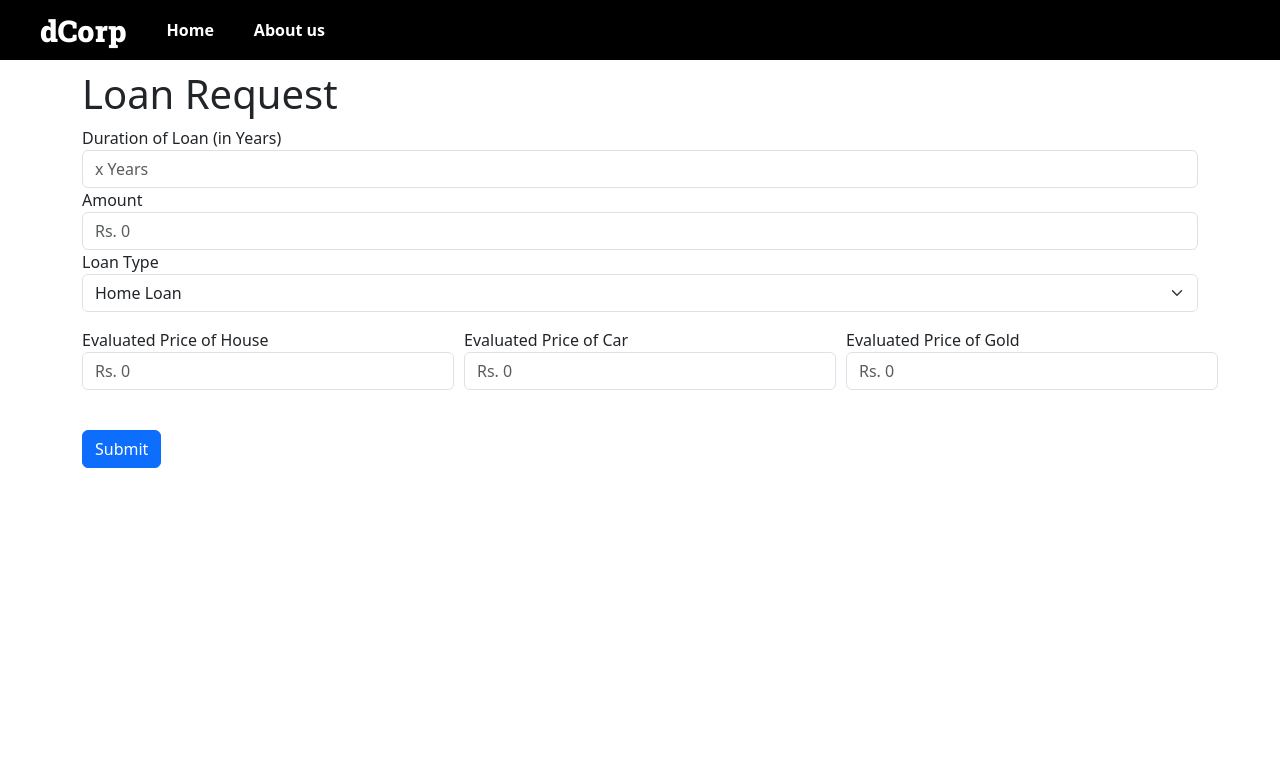
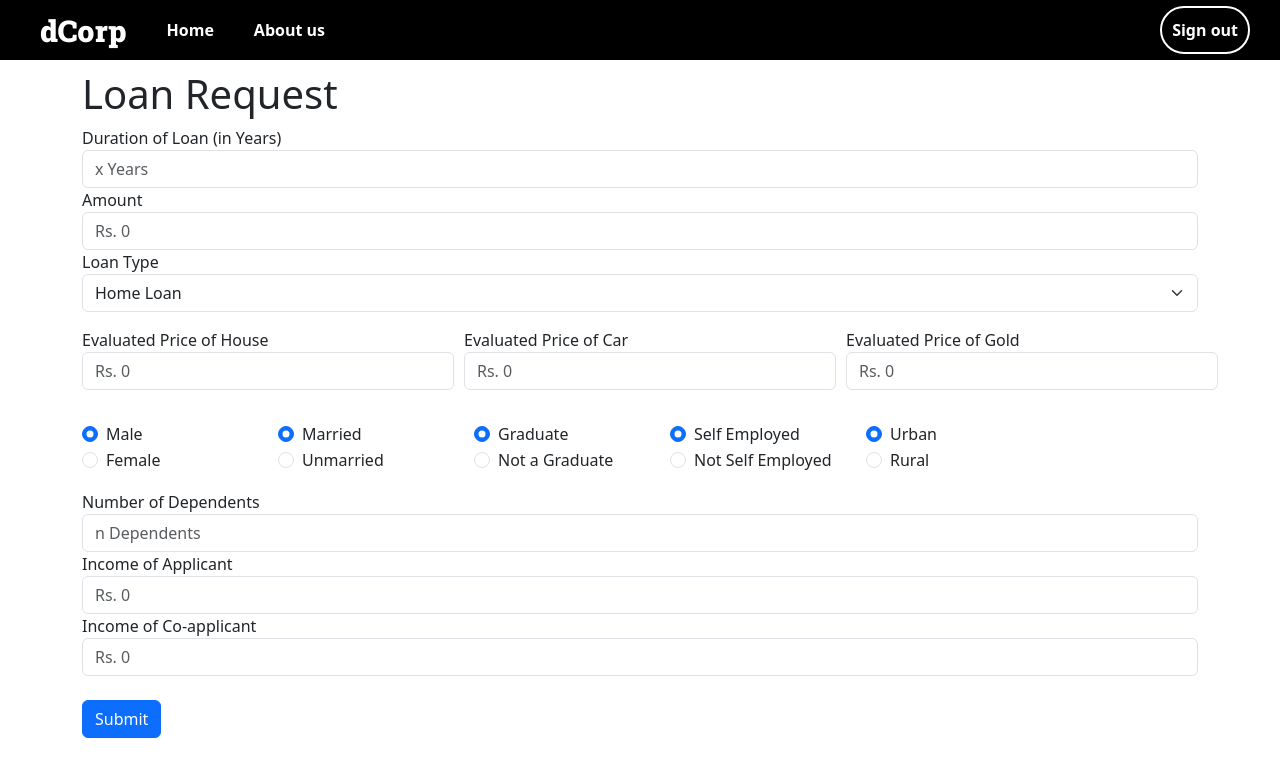
Before and after one commit to Krypthon-Hackathon-VITC/Team-09, a Flask app: template backend/templates/loan.html in a window 1280 px wide. Shown: the top 777 px of the page. Run offline with Flask 2, Linux system fonts and the light colour scheme; the template is opened without the code that fills it, so the values that code supplies are empty; parts of the project's set-up code (start-up, migrations or seed data) failed here and were passed over.

Commit message:
/loan made gooder

```diff
--- a/backend/endpoints.py
+++ b/backend/endpoints.py
@@ -13,7 +13,7 @@ from forms import LoginForm, SignupForm, ComplaintForm, ElectionStand, Elections
 
 @app.route("/")
 def homepage():
-    return render_template("index.html")
+    return render_template("index.html", indexhai=True)
 
 
 @app.route("/login", methods=("POST", "GET"))
@@ -309,8 +309,6 @@ def loan():
         "SELF_EMPLOYED": request.form.get("self_employed"),
         "APPLICANTINCOME": request.form.get("applicantincome"),
         "COAPPLICANTINCOME": request.form.get("coapplicantincome"),
-        "LOANAMOUNT": request.form.get("loanamount"),
-        "LOAN_AMOUNT_TERM": request.form.get("loan_amount_term"),
         "PROPERTY_AREA": request.form.get("property_area"),
     })
 
--- a/backend/templates/base.html
+++ b/backend/templates/base.html
@@ -10,6 +10,21 @@
     <link rel="stylesheet" href="{{ url_for('static', filename='base.css') }}">
     <!-- <link rel="stylesheet" href="{{ url_for('static', filename='bootstrap-5.3.0-alpha2-dist/css/bootstrap.min.css') }}"> -->
     <!-- <script src="{{url_for('static', filename='bootstrap-5.3.0-alpha2-dist/js/bootstrap.min.js')}}"></script> -->
+    <style>
+        .login {
+            right: 0;
+            position: fixed;
+            border-radius: 30px;
+            border: 2px solid white;
+            padding: 10px;
+            margin: 30px;
+            text-align: center;
+        }
+        .login:hover {
+            background-color: white;
+            color: black;
+        }
+    </style>
     {% endblock %}
 </head>
 
@@ -19,13 +34,9 @@
         <div class="header_options"><a href="/dashboard">Home</a></div>
         <div class="header_options">About us</div>
         {% block more_header %} {% endblock %}
-        <div class="header_options hamburger">
-            <svg xmlns="http://www.w3.org/2000/svg" width="16" height="16" fill="currentColor" class="bi bi-list"
-                viewBox="0 0 16 16">
-                <path fill-rule="evenodd"
-                    d="M2.5 12a.5.5 0 0 1 .5-.5h10a.5.5 0 0 1 0 1H3a.5.5 0 0 1-.5-.5zm0-4a.5.5 0 0 1 .5-.5h10a.5.5 0 0 1 0 1H3a.5.5 0 0 1-.5-.5zm0-4a.5.5 0 0 1 .5-.5h10a.5.5 0 0 1 0 1H3a.5.5 0 0 1-.5-.5z" />
-            </svg>
-        </div>
+        {% if not indexhai %}
+            <div class="header_options login" id="login_header" style="position:absolute; right:0;">Sign out</div>
+        {% endif %}
     </header>
     <div class="main">
         {% block main %}
--- a/backend/templates/loan.html
+++ b/backend/templates/loan.html
@@ -55,6 +55,73 @@
                     <input type="number" class="form-control" id="asset_gold" placeholder="Rs. 0" name="assets_gold">
                 </div>
             </div>
+            <div class="form-row mt-3" style="display: flex; gap:10px;">
+                <div class="col-md-2 mb-3">
+                    <div class="form-check">
+                        <input class="form-check-input" type="radio" name="gender" id="genm" value="male" checked>
+                        <label class="form-check-label" for="genm">Male</label>
+                    </div>
+                    <div class="form-check">
+                        <input class="form-check-input" type="radio" name="gender" id="genf" value="female">
+                        <label class="form-check-label" for="genf">Female</label>
+                    </div>
+                </div>
+                <div class="col-md-2 mb-3">
+                    <div class="form-check">
+                        <input class="form-check-input" type="radio" name="married" id="marr" value="true" checked>
+                        <label class="form-check-label" for="marr">Married</label>
+                    </div>
+                    <div class="form-check">
+                        <input class="form-check-input" type="radio" name="married" id="unmarr" value="false">
+                        <label class="form-check-label" for="unmarr">Unmarried</label>
+                    </div>
+                </div>
+                <div class="col-md-2 mb-3">
+                    <div class="form-check">
+                        <input class="form-check-input" type="radio" name="education" id="grad" value="true" checked>
+                        <label class="form-check-label" for="grad">Graduate</label>
+                    </div>
+                    <div class="form-check">
+                        <input class="form-check-input" type="radio" name="education" id="ungrad" value="false">
+                        <label class="form-check-label" for="ungrad">Not a Graduate</label>
+                    </div>
+                </div>
+                <div class="col-md-2 mb-3">
+                    <div class="form-check">
+                        <input class="form-check-input" type="radio" name="self_employed" id="selfyes" value="true" checked>
+                        <label class="form-check-label" for="selfyes">Self Employed</label>
+                    </div>
+                    <div class="form-check">
+                        <input class="form-check-input" type="radio" name="self_employed" id="selfno" value="false">
+                        <label class="form-check-label" for="selfno">Not Self Employed</label>
+                    </div>
+                </div>
+                <div class="col-md-2 mb-3">
+                    <div class="form-check">
+                        <input class="form-check-input" type="radio" name="property_area" id="propu" value="urban" checked>
+                        <label class="form-check-label" for="propu">Urban</label>
+                    </div>
+                    <div class="form-check">
+                        <input class="form-check-input" type="radio" name="property_area" id="propr" value="rural">
+                        <label class="form-check-label" for="propr">Rural</label>
+                    </div>
+                </div>
+            </div>
+            <div class="form-group">
+                <label for="dependents">Number of Dependents</label>
+                <input type="number" class="form-control" id="dependents" placeholder="n Dependents" name="dependents">
+            </div>
+            <div class="form-group">
+                <label for="inco">Income of Applicant</label>
+                <input type="number" class="form-control" id="inco" placeholder="Rs. 0" name="applicantincome">
+            </div>
+            <div class="form-group">
+                <label for="cinco">Income of Co-applicant</label>
+                <input type="number" class="form-control" id="cinco" placeholder="Rs. 0" name="coapplicantincome">
+            </div>
+
+
+
             <button type="submit" class="btn btn-primary mt-4">Submit</button>
         </form>
     </div>
```
Also changed, not shown: backend/templates/index.html (+6 -1 lines).
